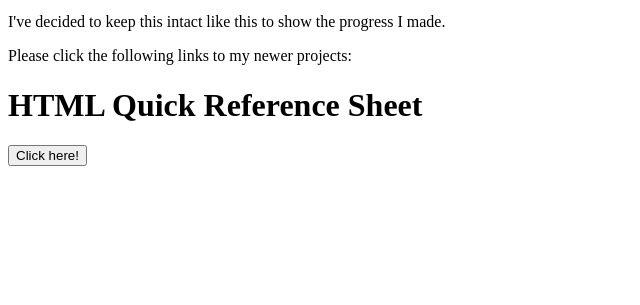
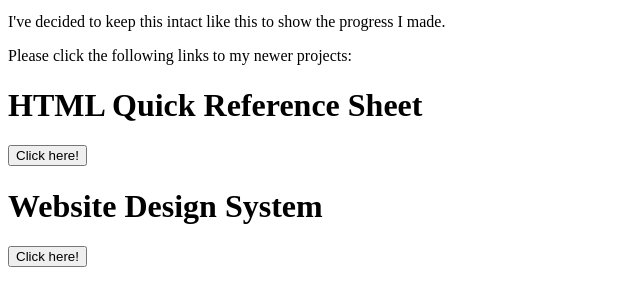
Before and after one commit to TheRealFezbot/Fezbot.github.io, a plain HTML site: page index.html in a window 1280 px wide. Shown: the part 437-742 px from the top of the page, without its empty margins (0-640 px from the left). Drawn offline with Linux system fonts and the light colour scheme.

Commit message:
Update index.html

```diff
--- a/index.html
+++ b/index.html
@@ -9,6 +9,8 @@
   <p>Please click the following links to my newer projects:</p>
   <h1>HTML Quick Reference Sheet</h1>
   <button onclick="window.location.href = '/projects/htmlQRS/index.html';">Click here!</button>
+  <h1>Website Design System</h1>
+  <button onclick="window.location.href = '/projects/WebsiteDS/index.html';">Click here!</button>
 
 </body>
 
```
